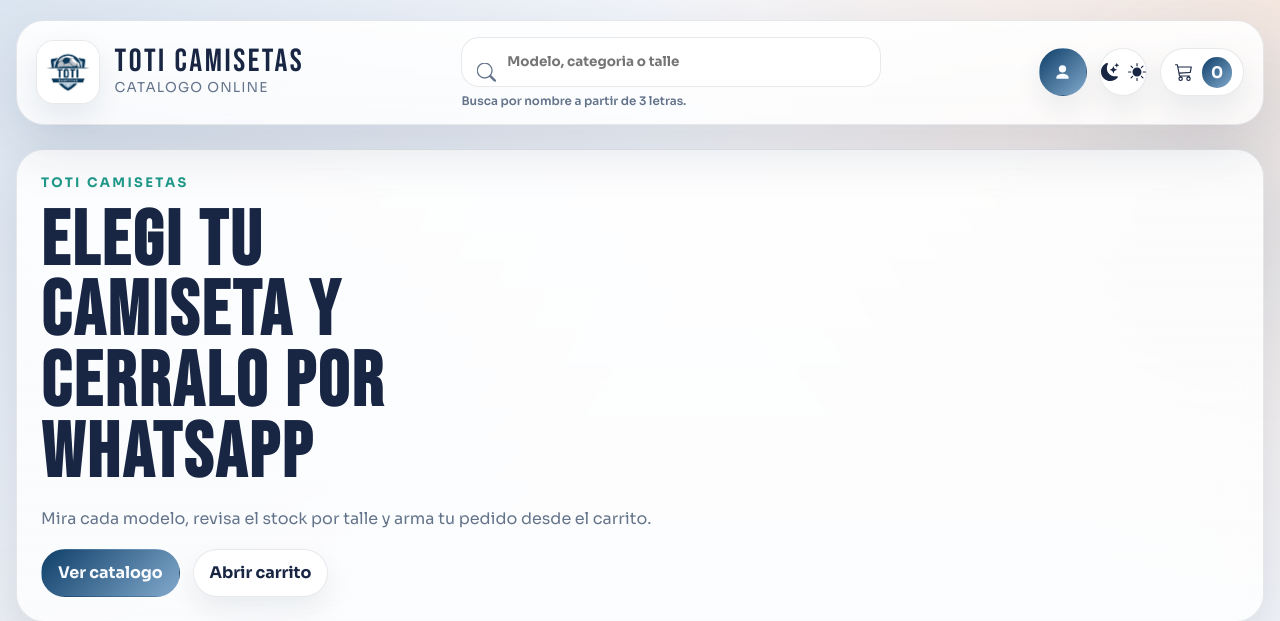
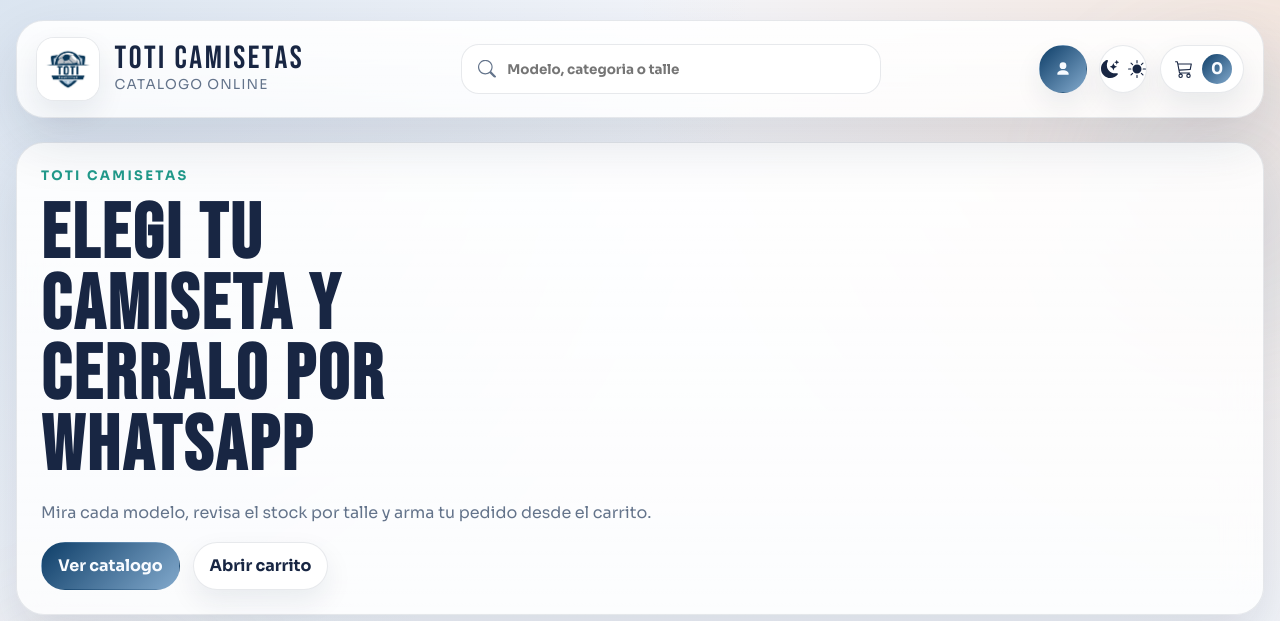
Before and after one commit to TotiPolito/CamisetasWeb, a Flask app: page / in a window 1280 px wide. Shown: the top 621 px of the page. Run offline with Flask 3, Linux system fonts and the light colour scheme; data comes from the database, SQL or seed files in the repository.

Commit message:
Quita ayuda visual del buscador

```diff
--- a/app/static/css/app.css
+++ b/app/static/css/app.css
@@ -581,12 +581,6 @@ html[data-theme="dark"] .hero-panel {
     color: var(--text-soft);
 }
 
-.search-box__hint {
-    color: var(--text-soft);
-    font-size: 0.74rem;
-    font-weight: 600;
-}
-
 .filter-row {
     align-items: center;
 }
--- a/app/templates/base.html
+++ b/app/templates/base.html
@@ -33,7 +33,6 @@
                     <span class="sr-only">Buscar</span>
                     <span class="search-box__icon ui-icon icon--search" aria-hidden="true"></span>
                     <input id="catalog-search" type="search" placeholder="Modelo, categoria o talle">
-                    <small class="search-box__hint">Busca por nombre a partir de 3 letras.</small>
                 </label>
             {% endif %}
 
```
